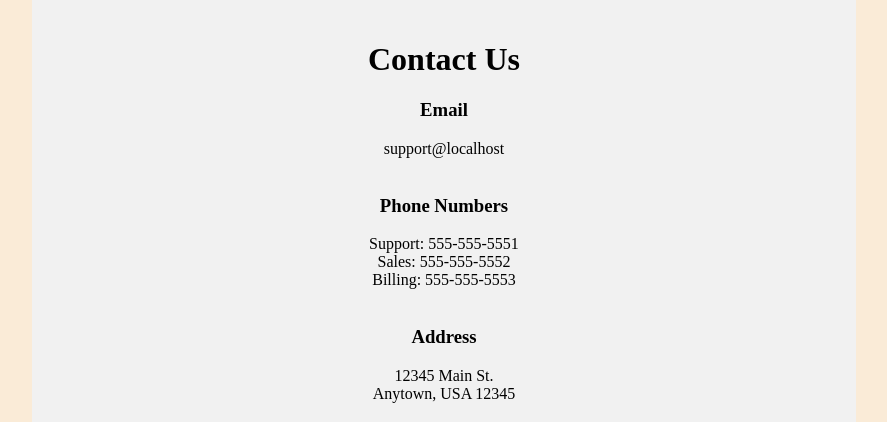
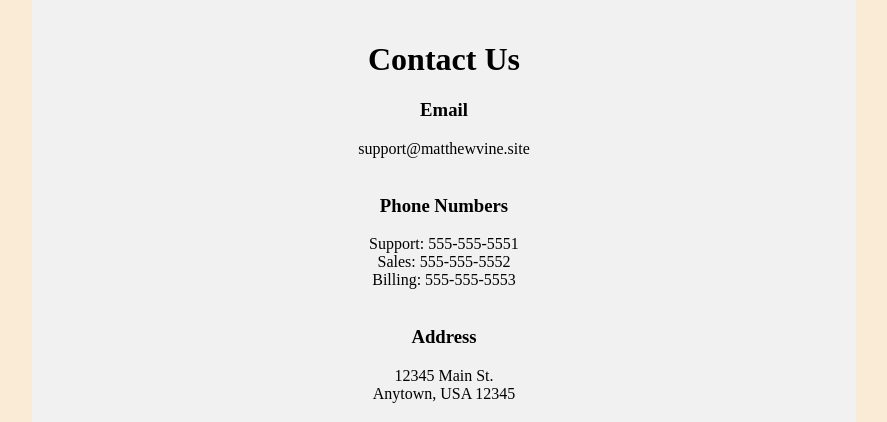
Before and after one commit to MattTheCuber/ContentManagementSystemProject, a PHP site: page /modules/week1/contact_us.php in a window 1280 px wide. Shown: the part 283-705 px from the top of the page, without its empty margins (196-1083 px from the left). Run offline with PHP 8.4, Linux system fonts and the light colour scheme.

Commit message:
fix: links

```diff
--- a/modules/week1/contact_us.php
+++ b/modules/week1/contact_us.php
@@ -14,7 +14,7 @@
 
                 <?php
                     echo("<h3>Email</h3>");
-                    echo("support@localhost");
+                    echo("support@matthewvine.site");
 
                     echo("<br><br><h3>Phone Numbers</h3>");
                     echo("Support: 555-555-5551 <br> Sales: 555-555-5552 <br> Billing: 555-555-5553");
--- a/modules/week4/logout.php
+++ b/modules/week4/logout.php
@@ -5,5 +5,5 @@
    session_destroy();
 
    echo 'You have logged out';
-   header('Location: https://localhost');
+   header('Location: https://matthewvine.site');
 ?>
--- a/modules/week5/refund_policy.php
+++ b/modules/week5/refund_policy.php
@@ -17,7 +17,7 @@
                     <br>
                     Items must be in the original condition and packaging.
                     <br>
-                    To receive a refund please contact us at <a href="mailto:support@localhost">support@localhost</a>.
+                    To receive a refund please contact us at <a href="mailto:support@matthewvine.site">support@matthewvine.site</a>.
                 </p>
             </div>
 
--- a/view/footer.php
+++ b/view/footer.php
@@ -1,8 +1,8 @@
 <div class="footer">
-    <a href='https://www.facebook.com/'><img class='social-icon' src='https://localhost/images/facebook.png' alt='Facebook'></a>
-    <a href='https://www.instagram.com/'><img class='social-icon' src='https://localhost/images/instagram.webp' alt='Instagram'></a>
-    <a href='https://www.twitter.com/'><img class='social-icon' src='https://localhost/images/twitter.png' alt='Twitter'></a>
-    <a href='https://www.youtube.com/'><img class='social-icon' src='https://localhost/images/youtube.png' alt='Youtube'></a>
+    <a href='https://www.facebook.com/'><img class='social-icon' src='https://matthewvine.site/images/facebook.png' alt='Facebook'></a>
+    <a href='https://www.instagram.com/'><img class='social-icon' src='https://matthewvine.site/images/instagram.webp' alt='Instagram'></a>
+    <a href='https://www.twitter.com/'><img class='social-icon' src='https://matthewvine.site/images/twitter.png' alt='Twitter'></a>
+    <a href='https://www.youtube.com/'><img class='social-icon' src='https://matthewvine.site/images/youtube.png' alt='Youtube'></a>
     <br>
     <p>Matthew Vine &copy; 2022</p>
     <?php
--- a/view/header.php
+++ b/view/header.php
@@ -3,39 +3,39 @@
     <h2 class='subtitle'>A E-Commerce Clothing Store</h2>
 
     <ul class="nav">
-        <li><a href="https://localhost">Home</a></li>
+        <li><a href="https://matthewvine.site">Home</a></li>
         <li class="dropdown">
-            <a class="dropbtn" href="https://localhost/modules/week5/shop.php">Shop</a>
+            <a class="dropbtn" href="https://matthewvine.site/modules/week5/shop.php">Shop</a>
             <div class="dropdown-content">
-                <a class="second" href="https://localhost/modules/week5/shop.php">See Items</a>
-                <a class="second" href="https://localhost/modules/week5/special_offer.php">Special Offers</a>
-                <a class="second" href="https://localhost/modules/week2/review_items.php">Review Items</a>
-                <a class="second" href="https://localhost/modules/week5/refund_policy.php">Refund Policy</a>
+                <a class="second" href="https://matthewvine.site/modules/week5/shop.php">See Items</a>
+                <a class="second" href="https://matthewvine.site/modules/week5/special_offer.php">Special Offers</a>
+                <a class="second" href="https://matthewvine.site/modules/week2/review_items.php">Review Items</a>
+                <a class="second" href="https://matthewvine.site/modules/week5/refund_policy.php">Refund Policy</a>
             </div>
         </li>
         <li class="dropdown">
-            <a class="dropbtn" href="https://localhost/modules/week1/our_team.php">Our Team</a>
+            <a class="dropbtn" href="https://matthewvine.site/modules/week1/our_team.php">Our Team</a>
             <?php
                 if (session_status() == PHP_SESSION_NONE) session_start();
                 if (isset($_SESSION['loginlevel']) && $_SESSION['loginlevel'] == 1) {
                     echo "<div class='dropdown-content'>";
-                    echo "<a class='second' href='https://localhost/modules/week3/manage_employee.php'>Manage Team</a>";
+                    echo "<a class='second' href='https://matthewvine.site/modules/week3/manage_employee.php'>Manage Team</a>";
                     echo "</div>";
                 }
             ?>
         </li>
         <li class="dropdown">
-            <a class="dropbtn" href="https://localhost/modules/week1/about_us.php">About Us</a>
+            <a class="dropbtn" href="https://matthewvine.site/modules/week1/about_us.php">About Us</a>
             <div class="dropdown-content">
-                <a class="second" href="https://localhost/modules/week1/about_us.php">About Us</a>
-                <a class="second" href="https://localhost/modules/week5/our_story.php">Our Story</a>
-                <a class="second" href="https://localhost/modules/week5/mission.php">Mission</a>
-                <a class="second" href="https://localhost/modules/week5/facts.php">Facts</a>
-                <a class="second" href="https://localhost/modules/week5/map.php">Map</a>
+                <a class="second" href="https://matthewvine.site/modules/week1/about_us.php">About Us</a>
+                <a class="second" href="https://matthewvine.site/modules/week5/our_story.php">Our Story</a>
+                <a class="second" href="https://matthewvine.site/modules/week5/mission.php">Mission</a>
+                <a class="second" href="https://matthewvine.site/modules/week5/facts.php">Facts</a>
+                <a class="second" href="https://matthewvine.site/modules/week5/map.php">Map</a>
             </div>
         </li>
-        <li><a href="https://localhost/modules/week1/contact_us.php">Contact Us</a></li>
-        <li><a href="<?php echo isset($_SESSION['loginlevel']) ? "https://localhost/modules/week4/logout.php" : "https://localhost/modules/week4/login.php" ?>"><?php echo isset($_SESSION['loginlevel']) ? "Logout" : "Login" ?></a></li>
-        <?php if (isset($_SESSION['cart']) || (isset($_SESSION['loginlevel']) && $_SESSION['loginlevel'] == 3)) echo "<li><a href='https://localhost/modules/week5/cart.php'>Cart</a></li>" ?>
+        <li><a href="https://matthewvine.site/modules/week1/contact_us.php">Contact Us</a></li>
+        <li><a href="<?php echo isset($_SESSION['loginlevel']) ? "https://matthewvine.site/modules/week4/logout.php" : "https://matthewvine.site/modules/week4/login.php" ?>"><?php echo isset($_SESSION['loginlevel']) ? "Logout" : "Login" ?></a></li>
+        <?php if (isset($_SESSION['cart']) || (isset($_SESSION['loginlevel']) && $_SESSION['loginlevel'] == 3)) echo "<li><a href='https://matthewvine.site/modules/week5/cart.php'>Cart</a></li>" ?>
     </ul>
 </div>
--- a/view/meta.php
+++ b/view/meta.php
@@ -8,11 +8,11 @@
 <meta name="description" content="Matthew Vine's (fake) site for selling clothing for Liberty University Online's CSIS 410: D01">
 
 <meta property="og:type" content="website">
-<meta property="og:url" content="https://matthew-vine.site/">
+<meta property="og:url" content="https://matthewvine.site/">
 <meta property="og:title" content="Matthew Vine">
 <meta property="og:description" content="Matthew Vine's (fake) site for selling clothing for Liberty University Online's CSIS 410: D01">
 
 <meta property="twitter:card" content="summary_large_image">
-<meta property="twitter:url" content="https://matthew-vine.site/">
+<meta property="twitter:url" content="https://matthewvine.site/">
 <meta property="twitter:title" content="Matthew Vine">
 <meta property="twitter:description" content="Matthew Vine's (fake) site for selling clothing for Liberty University Online's CSIS 410: D01">
```
Also changed, not shown: index.php (+4 -4 lines).
